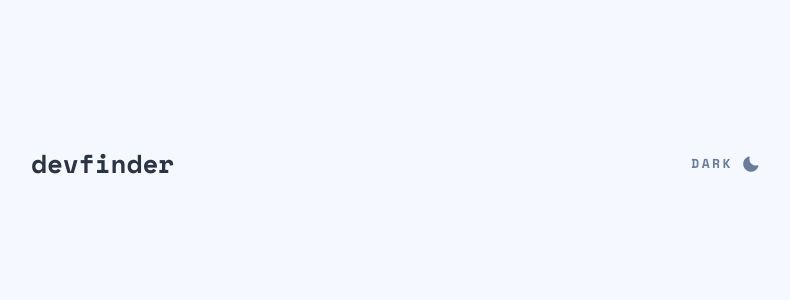
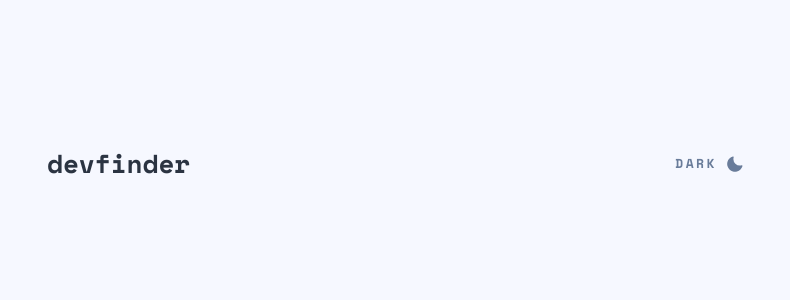
Before and after one commit to eduardogomesf/dev-finder, a React (Vite) app: page / in a window 1280 px wide. Shown: the top 300 px of the page, without its empty margins (244-1034 px from the left). Built offline with nearby package versions, Linux system fonts and the light colour scheme.

Commit message:
feat: add horizontal padding to Main component

```diff
--- a/src/components/Main/styles.ts
+++ b/src/components/Main/styles.ts
@@ -1,7 +1,8 @@
 import styled from "styled-components";
 
 export const MainContainer = styled.main`
-    max-width: 730px;
+    max-width: 762px;
     width: 100%;
     margin: 9rem auto 0;
+    padding: 0 2rem;
 `
```
